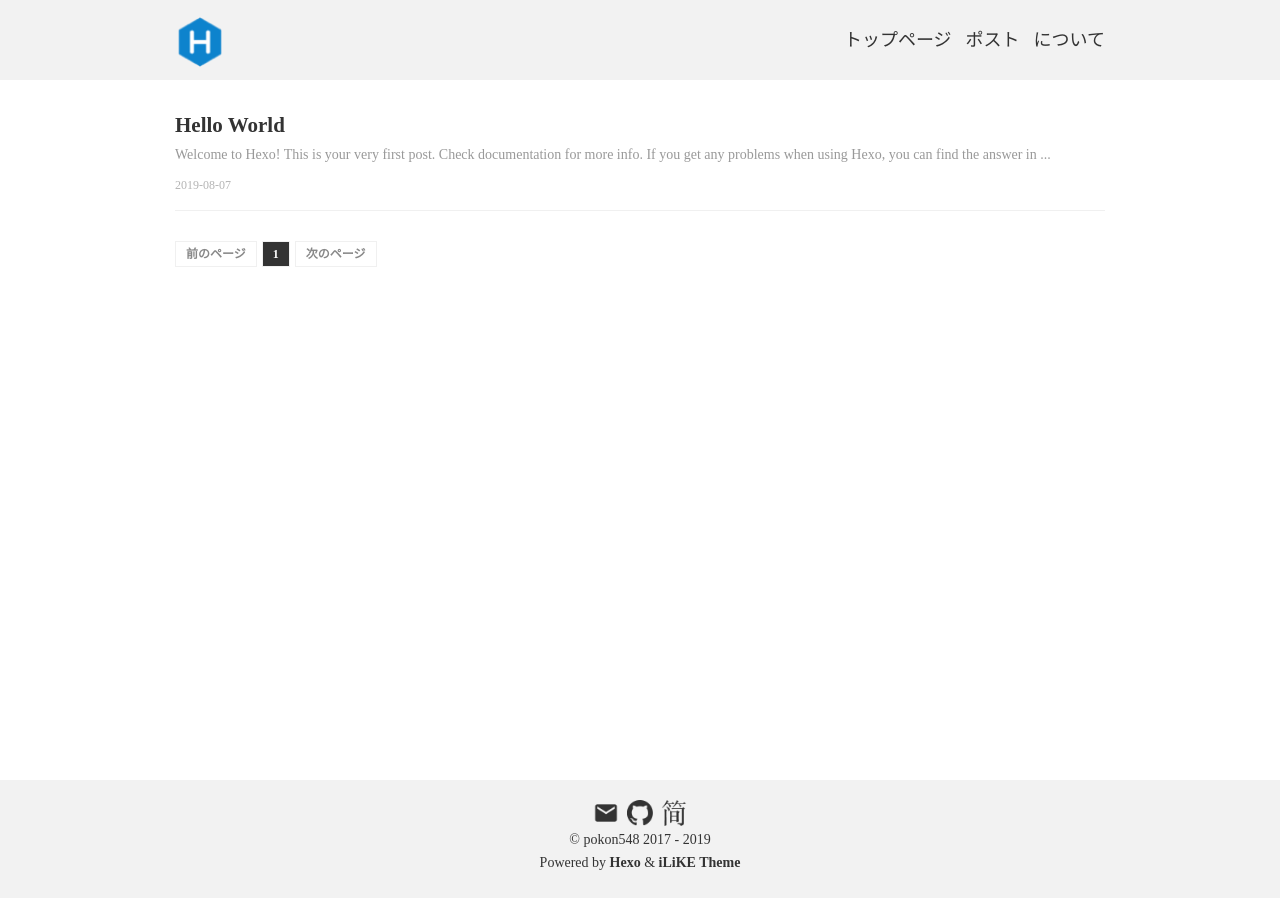
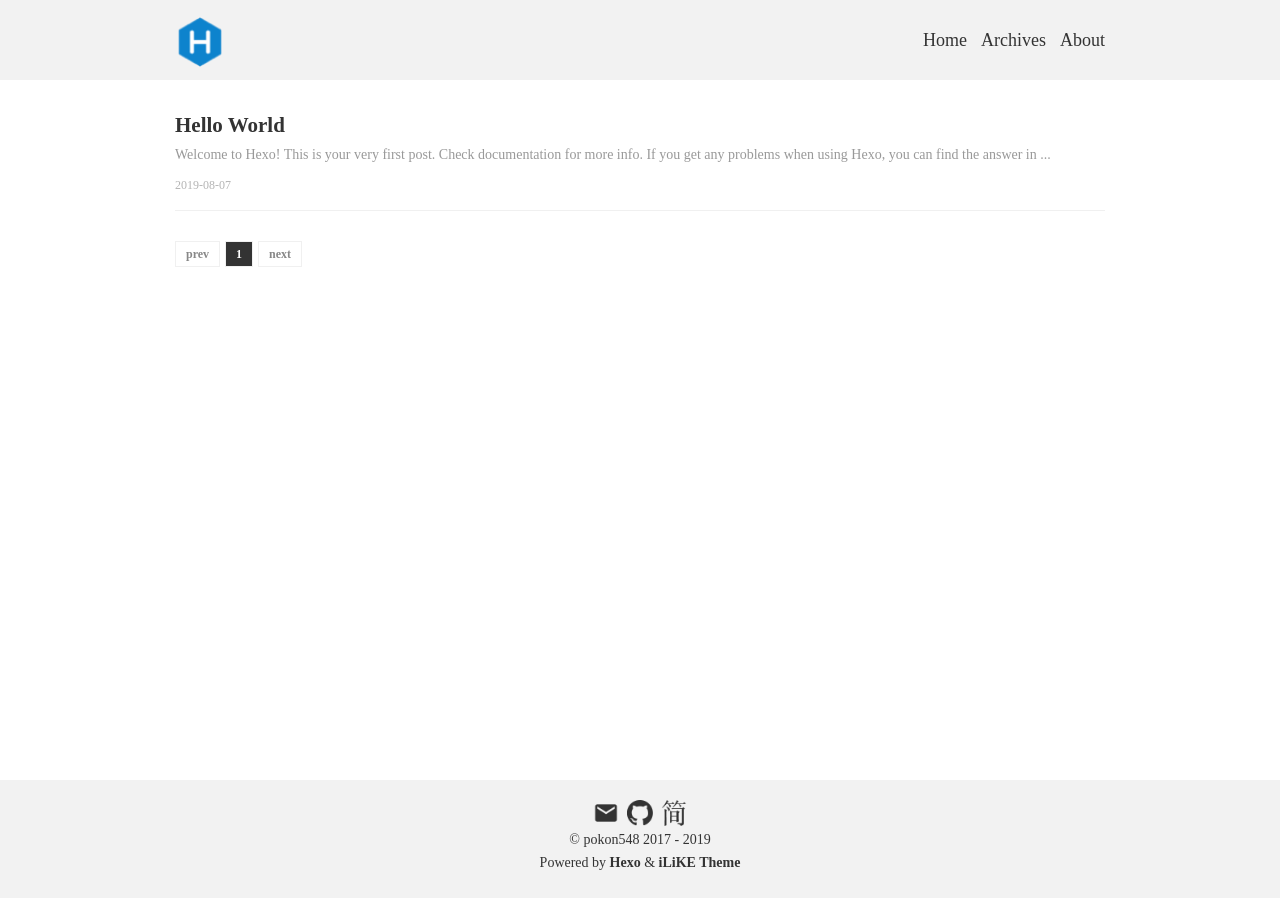
Before and after one commit to pokon549/pokon549.github.io, a plain HTML site: page index.html in a window 1280 px wide. Drawn offline with nearby package versions, Linux system fonts and the light colour scheme; a script that the page names is missing.

Commit message:
Site updated: 2019-08-07 22:04:48

```diff
--- a/index.html
+++ b/index.html
@@ -40,7 +40,7 @@
 
 
 
-          <a href="/">トップページ</a>
+          <a href="/">Home</a>
 
 
 
@@ -48,7 +48,7 @@
 
 
 
-          <a href="/archives">ポスト</a>
+          <a href="/archives">Archives</a>
 
 
 
@@ -56,7 +56,7 @@
 
 
 
-          <a href="/about">について</a>
+          <a href="/about">About</a>
 
       </div>
     </div>
@@ -95,7 +95,7 @@
 
     <div class="pagenator">
 
-        <a class="extend prev-none">前のページ</a>
+        <a class="extend prev-none">prev</a>
 
 
 
@@ -107,7 +107,7 @@
 
 
 
-        <a class="extend next-none">次のページ</a>
+        <a class="extend next-none">next</a>
 
 
 </div>
```
Also changed, not shown: 2019/08/07/hello-world/index.html (+4 -4 lines), archives/2019/08/index.html (+3 -3 lines), archives/2019/index.html (+3 -3 lines), archives/index.html (+3 -3 lines), 1 other file.
